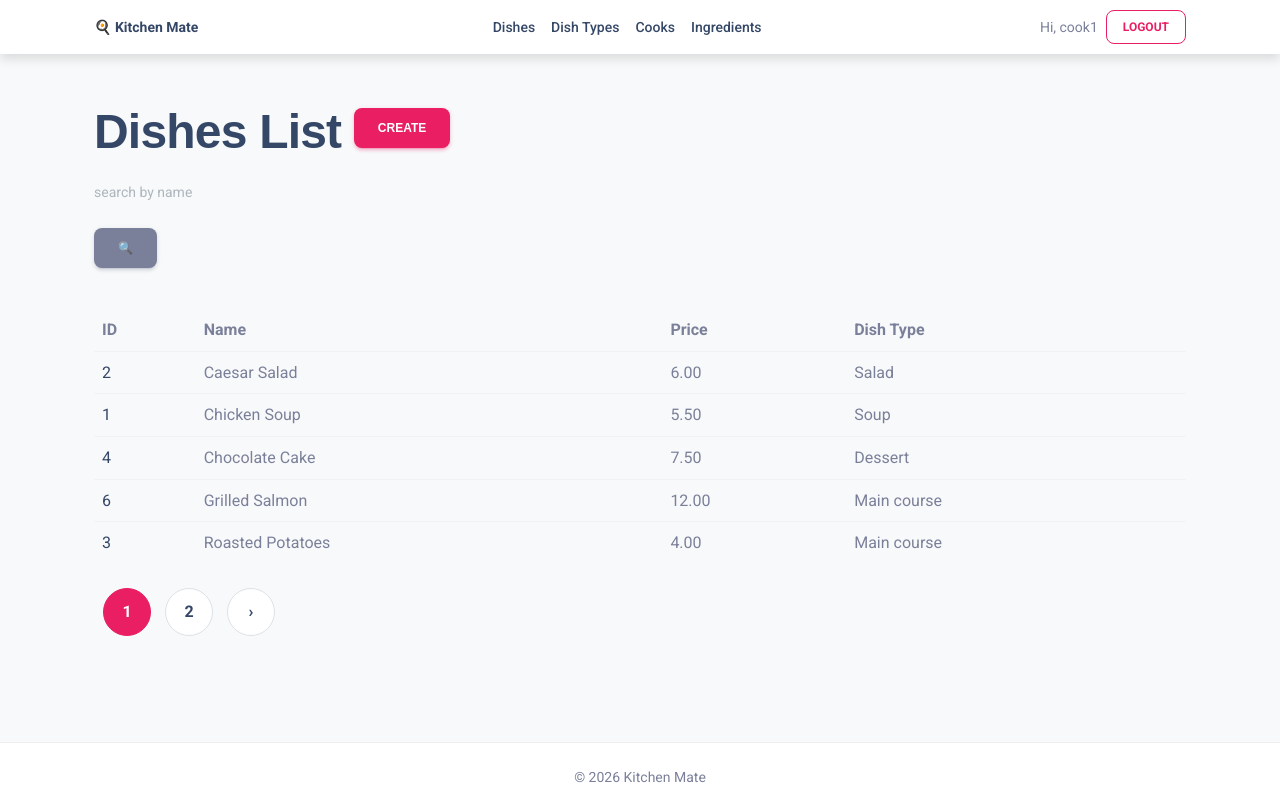
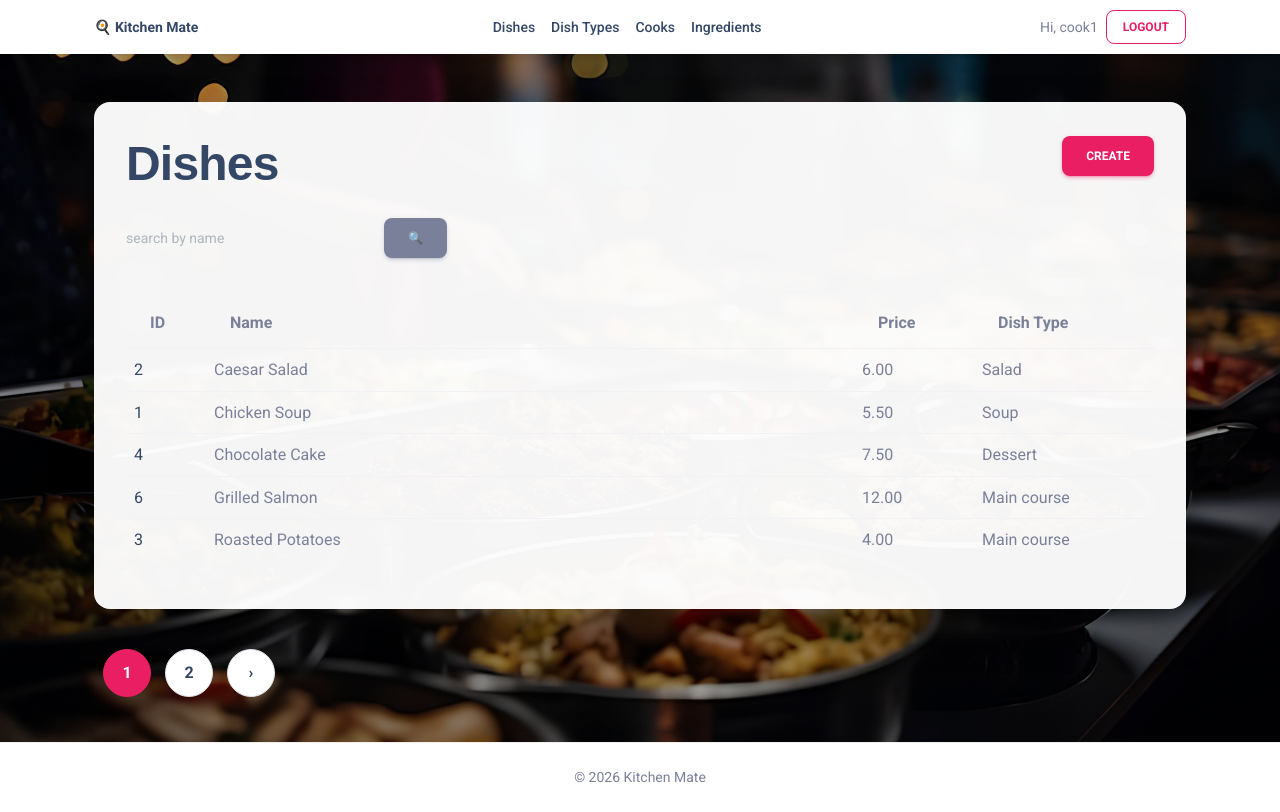
Before and after one commit to StrawHato/kitchen-mate, a Django app: page /kitchen/dishes/ in a window 1280 px wide. Run offline with Django 5.2, Linux system fonts and the light colour scheme; a user stored in the database is signed in; data comes from the database, SQL or seed files in the repository; some libraries are stand-ins or nearby versions.

Commit message:
Add background and redesign dish list layout

```diff
--- a/templates/base.html
+++ b/templates/base.html
@@ -17,7 +17,14 @@
   {% block extra_css %}{% endblock %}
 </head>
 
-<body class="bg-gray-100">
+<body style="
+  background-image:
+    linear-gradient(rgba(0,0,0,0.35), rgba(0,0,0,0.35)),
+    url('{% static 'images/main-background.jpg' %}');
+  background-size: cover;
+  background-position: center;
+  background-repeat: no-repeat;
+">
 
   {% include "includes/navbar.html" %}
 
--- a/templates/kitchen/dish_list.html
+++ b/templates/kitchen/dish_list.html
@@ -2,35 +2,63 @@
 {% load crispy_forms_filters %}
 
 {% block content %}
-  <h1>Dishes List
-    <a href="{% url 'kitchen:dish-create' %}" class="btn btn-primary">Create</a>
-  </h1>
-  <form method="get" action="" class="form-inline">
+
+<div style="
+  background: rgba(255,255,255,0.96);
+  border-radius: 16px;
+  padding: 32px;
+  margin-top: 40px;
+  margin-bottom: 40px;
+  box-shadow: 0 20px 40px rgba(0,0,0,0.35);
+">
+
+  <div class="d-flex justify-content-between align-items-center mb-4">
+    <h1 class="mb-0">Dishes</h1>
+    <a href="{% url 'kitchen:dish-create' %}" class="btn btn-primary">
+      Create
+    </a>
+  </div>
+
+  <form method="get" class="mb-4">
+    <div class="d-flex align-items-end gap-2">
+      <div style="min-width: 250px;">
         {{ search_form|crispy }}
-    <input class="btn btn-secondary" type="submit" value="🔍">
+      </div>
+      <button type="submit" class="btn btn-secondary mb-3">
+        🔍
+      </button>
+    </div>
   </form>
-  <br>
 
   {% if dish_list %}
-    <table class="table">
+    <div class="table-responsive">
+      <table class="table align-middle">
+        <thead>
           <tr>
-        <th>ID</th>
+            <th style="width: 80px;">ID</th>
             <th>Name</th>
-        <th>Price</th>
-        <th>Dish Type</th>
+            <th style="width: 120px;">Price</th>
+            <th style="width: 180px;">Dish Type</th>
           </tr>
+        </thead>
+        <tbody>
           {% for dish in dish_list %}
             <tr>
-          <td>
-            <a href="{{ dish.get_absolute_url }}">{{ dish.id }}</a>
-          </td>
+              <td><a href="{{ dish.get_absolute_url }}">{{ dish.id }}</a></td>
               <td>{{ dish.name }}</td>
               <td>{{ dish.price }}</td>
               <td>{{ dish.dish_type }}</td>
             </tr>
           {% endfor %}
+        </tbody>
       </table>
+    </div>
   {% else %}
-    <p>There are no dishes in the Kitchen</p>
+    <div class="alert alert-info">
+      There are no dishes in the kitchen yet.
+    </div>
   {% endif %}
+
+</div>
+
 {% endblock %}
```
Lines whose indentation alone changed are shown as unchanged.
